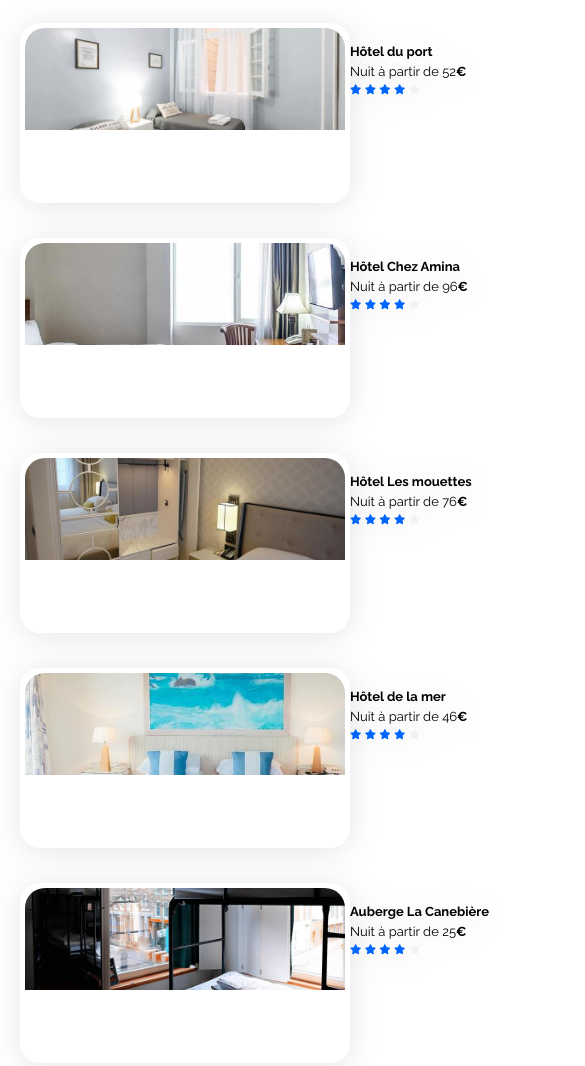
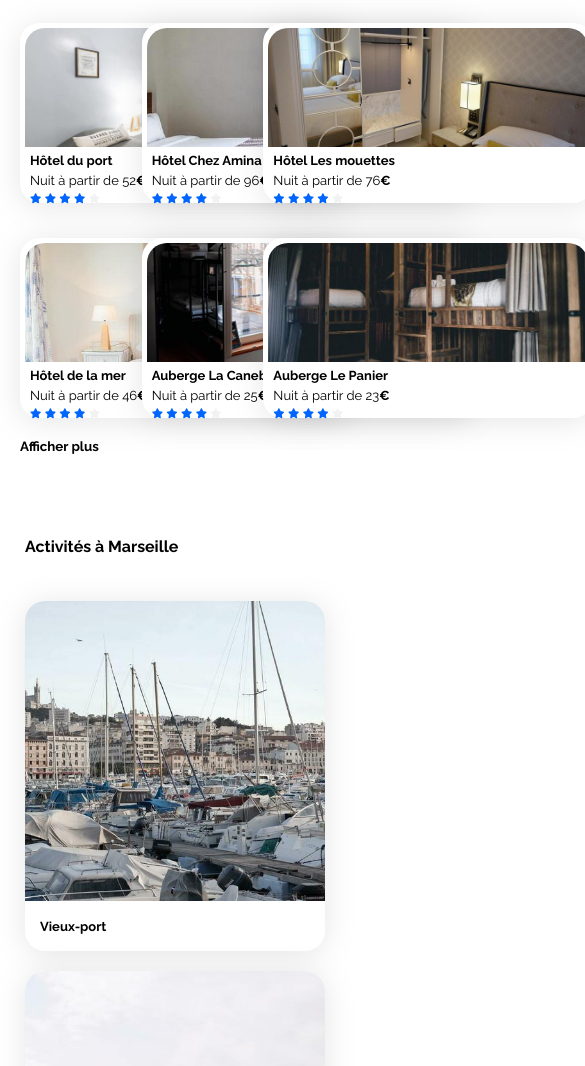
Before and after one commit to flotoine/booki, a plain HTML site: page index.html in a window 390 px wide. Shown: the part 1182-2248 px from the top of the page, 585 px wide, since content can reach past the window. Drawn offline with Linux system fonts and the light colour scheme.

Commit message:
Ajustements toutes tailles tablette terminés

```diff
--- a/css/style.css
+++ b/css/style.css
@@ -405,7 +405,6 @@ footer {
 @media (max-width: 1024px) {
   .main-container {
     width: 100%;
-    max-width: 768px;
     padding: 0 50px;
     box-sizing: border-box;
   }
@@ -454,22 +453,27 @@ footer {
     width: 100%;
   }
 
+  .hebergements-cards>* {
+    flex: 1 1 auto;
+    width: 30%;
+
+  }
+
   .hebergements-cards .card {
     display: flex;
-    margin-top: 20px;
-    flex-direction: column;
-    height: 8em;
-    width: 11em;
+
   }
 
   .hebergements-cards img {
-    height: 60%;
+    height: 70%;
+    aspect-ratio: 4/2;
     border-top-left-radius: 20px;
     border-top-right-radius: 20px;
   }
 
   .hebergements-cards .card-content {
     justify-content: center;
+    height: 60px;
     margin-top: 0px;
     margin-bottom: 0px;
   }
@@ -532,12 +536,21 @@ footer {
     font-size: medium;
   }
 
+  .activites-cards {
+    margin-right: 0px;
+  }
+
+  .activites-cards>* {
+    width: 25%;
+  }
+
   .activites-cards .card {
-    width: 140px;
+    margin : 0 20px 0 0;
   }
 
   .activites-cards img {
-    height: 140px;
+    aspect-ratio: 1 / 1;
+    min-height: 0px;
   }
 
   .activites-cards .card-content {
```
